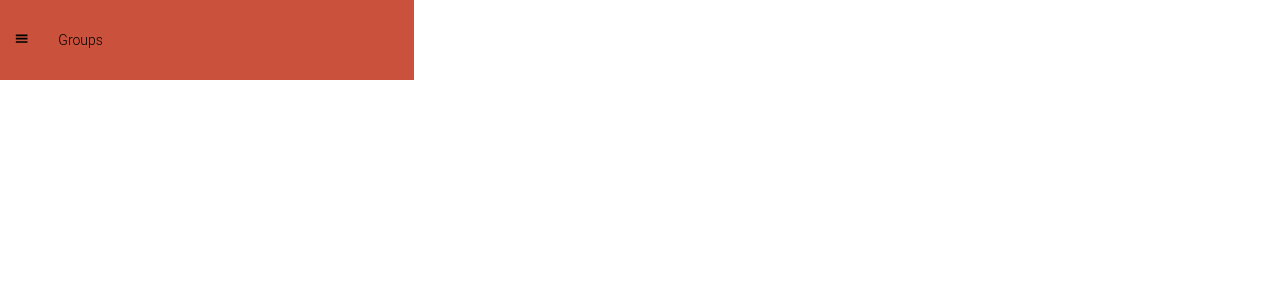
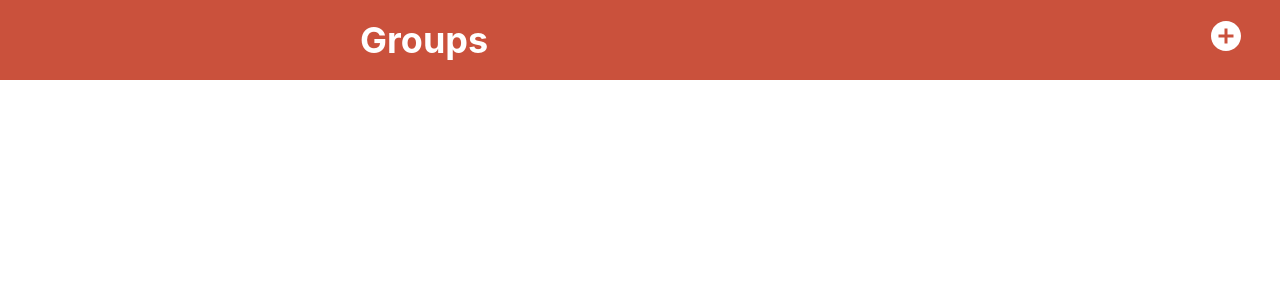
Before and after one commit to andersonklaiton/habitude, a React (Create React App) app: page / in a window 1280 px wide. Shown: the top 300 px of the page. Built offline with nearby package versions, Linux system fonts and the light colour scheme.

Commit message:
style: added header style

```diff
--- a/src/components/Header/styles.js
+++ b/src/components/Header/styles.js
@@ -6,28 +6,59 @@ export const HeaderField = styled.header`
 	align-items: center;
 
 	position: absolute;
-	width: 414px;
+	width: 100vw;
 	height: 80px;
 	left: 0px;
 	top: 0px;
 
 	background: var(--red);
+
+	@media (min-width: 1024px) {
+		justify-content: space-between;
+
+		color: var(--white);
+	}
 `;
 
 export const Title = styled.h3`
 	margin: 0 15px;
 
-	font-family: Roboto;
 	font-style: normal;
 	font-weight: 300;
 	font-size: 14px;
 	line-height: 16px;
+
+	@media (min-width: 1024px) {
+		margin: 0 10em;
+
+		font-style: normal;
+		font-weight: bold;
+		font-size: 36px;
+		line-height: 42px;
+	}
 `;
 
 export const ExpandedButton = styled.button`
 	margin: 0 15px;
+
+	@media (min-width: 1024px) {
+		display: none;
+	}
 `;
 
 export const AddButton = styled.button`
 	display: none;
+
+	@media (min-width: 1024px) {
+		display: block;
+
+		margin: 0 10em;
+
+		font-size: 36px;
+
+		svg,
+		path {
+			color: white;
+		}
+	}
 `;
--- a/src/styles/global.js
+++ b/src/styles/global.js
@@ -7,10 +7,9 @@ export default createGlobalStyle`
         outline:0;
         box-sizing:border-box;
 
-    }
+        font-family: -apple-system, BlinkMacSystemFont, 'Segoe UI', Roboto, Oxygen,
+		Ubuntu, Cantarell, 'Open Sans', 'Helvetica Neue', sans-serif;;
 
-    span {
-        font-family: -apple-system, BlinkMacSystemFont, 'Segoe UI', Roboto, Oxygen, Ubuntu, Cantarell, 'Open Sans', 'Helvetica Neue', sans-serif;
     }
 
     button {
@@ -34,5 +33,6 @@ export default createGlobalStyle`
         --blue:#4D98C7;
         --pink:#FB5793;
         --yellow:#FDE09A;
+        --white: #FFFFFF;
     }
 `;
```
